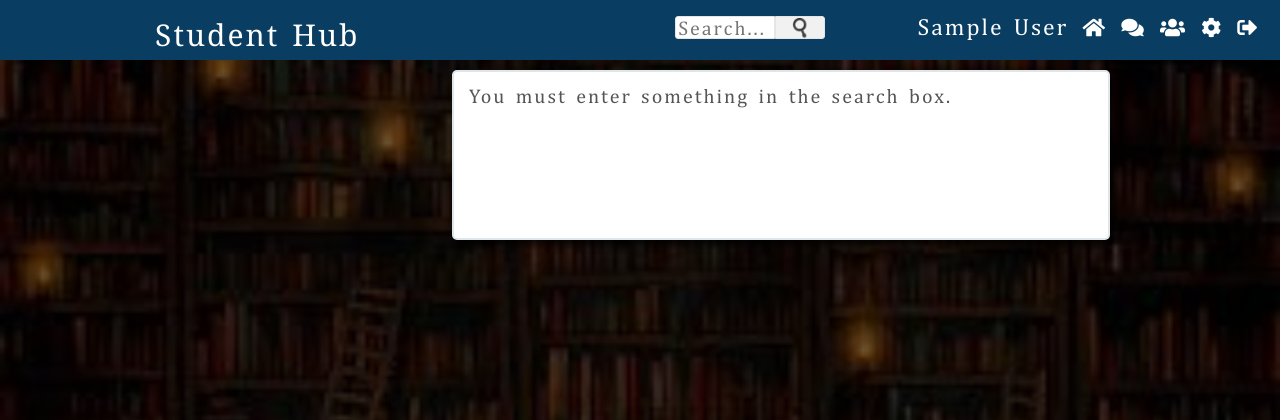
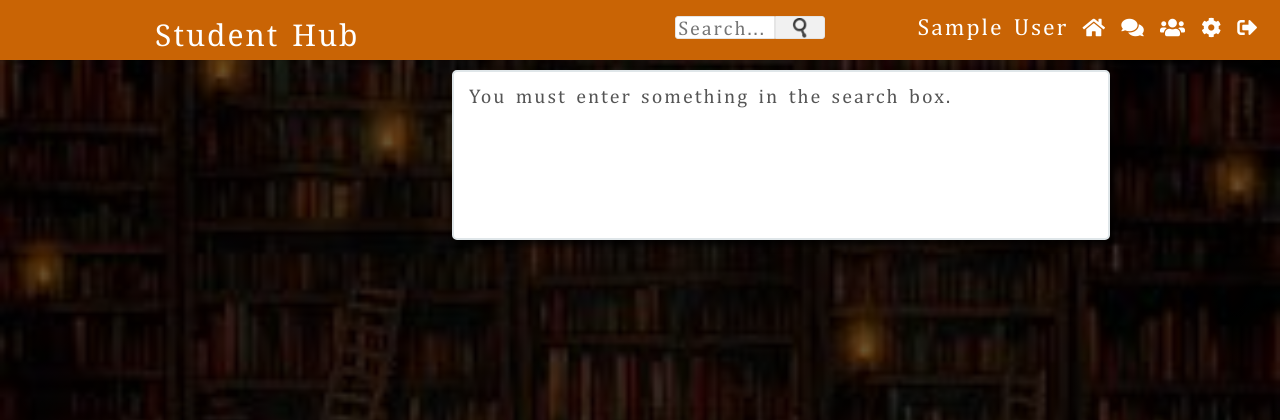
Before and after one commit to aayushsamaiyar/OSPProject, a PHP site: page /search.php in a window 1280 px wide. Shown: the top 420 px of the page. Run offline with PHP 8.4, Linux system fonts and the light colour scheme; the visitor is signed in with stand-in values (Sample User, id 1); some libraries are stand-ins or nearby versions.

Commit message:
Update style.css

```diff
--- a/assets/css/style.css
+++ b/assets/css/style.css
@@ -29,7 +29,7 @@ body {
 	width: 100%;
 	min-width: 1050px;
 	height: 60px;
-	background-color: #0a3d62;
+	background-color: #c96405;
 	margin-bottom: 15px;
 	display: inline-flex;
 	position: fixed;
@@ -41,8 +41,8 @@ body {
 	margin-top: 10px;
 	right: -70%;
 	margin-bottom: 5px;
-    position: relative;
-    padding: 5px;
+    	position: relative;
+    	padding: 5px;
 	border-radius: 5px;
 	letter-spacing: 2px;
 	line-height: 40px;
```
